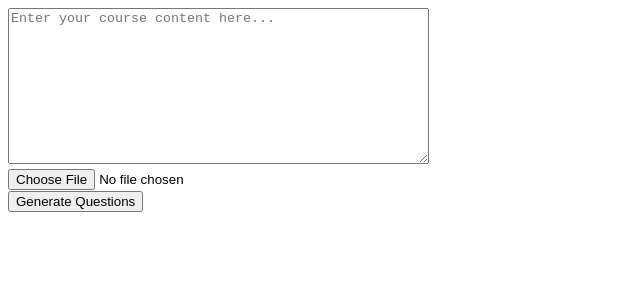
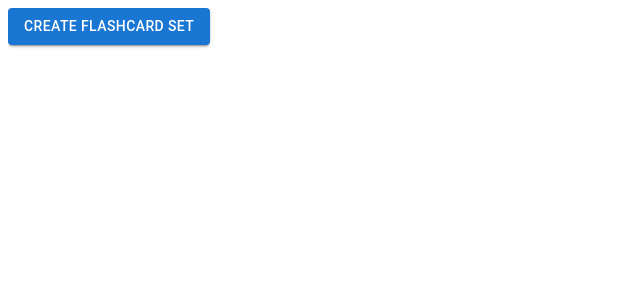
Before and after one commit to RawanKarroum/StudyPulse, a Next.js app in the folder study-pulse/: page / in a window 1280 px wide. Shown: the top 300 px of the page, without its empty margins (0-640 px from the left). Built offline with nearby package versions, Linux system fonts and the light colour scheme.

Commit message:
added modal and title to flashcard page and fixed routing

```diff
--- a/study-pulse/app/page.tsx
+++ b/study-pulse/app/page.tsx
@@ -2,12 +2,31 @@
 
 import React, { useState, FormEvent, ChangeEvent } from 'react';
 import { useRouter } from 'next/navigation';
+import {
+  Button,
+  Dialog,
+  DialogActions,
+  DialogContent,
+  DialogTitle,
+  TextField,
+  TextareaAutosize,
+} from '@mui/material';
 
 export default function Home() {
+  const [open, setOpen] = useState(false);
+  const [title, setTitle] = useState<string>('');
   const [textContent, setTextContent] = useState<string>('');
   const [file, setFile] = useState<File | null>(null);
   const [uploadStatus, setUploadStatus] = useState<string>('');
   const router = useRouter();
+
+  const handleClickOpen = () => {
+    setOpen(true);
+  };
+
+  const handleClose = () => {
+    setOpen(false);
+  };
 
   const handleTextChange = (event: ChangeEvent<HTMLTextAreaElement>) => {
     setTextContent(event.target.value);
@@ -20,8 +39,17 @@ export default function Home() {
     setTextContent('');
   };
 
+  const handleTitleChange = (event: ChangeEvent<HTMLInputElement>) => {
+    setTitle(event.target.value);
+  };
+
   const handleSubmit = async (event: FormEvent) => {
     event.preventDefault();
+
+    if (!title.trim()) {
+      setUploadStatus('Please enter a title for your flashcard set.');
+      return;
+    }
 
     if (!textContent.trim() && !file) {
       setUploadStatus('Please enter text content or upload a file.');
@@ -58,7 +86,7 @@ export default function Home() {
       const data = await response.json();
       setUploadStatus('Content processed successfully!');
 
-      router.push(`/flashcard-page?aiResponse=${encodeURIComponent(JSON.stringify(data.questionsAndAnswers))}`);
+      router.push(`/flashcard-page/${encodeURIComponent(title)}?aiResponse=${encodeURIComponent(JSON.stringify(data.questionsAndAnswers))}`);
     } catch (error) {
       setUploadStatus('Error processing content.');
       console.error('Upload Error:', error);
@@ -67,20 +95,47 @@ export default function Home() {
 
   return (
     <div>
-      <form onSubmit={handleSubmit}>
-        <textarea
-          rows={10}
-          cols={50}
-          value={textContent}
-          onChange={handleTextChange}
-          placeholder="Enter your course content here..."
-        />
-        <br />
-        <input type="file" accept=".txt,.pdf" onChange={handleFileChange} />
-        <br />
-        <button type="submit">Generate Questions</button>
-        <p>{uploadStatus}</p>
-      </form>
+      <Button variant="contained" color="primary" onClick={handleClickOpen}>
+        Create Flashcard Set
+      </Button>
+
+      <Dialog open={open} onClose={handleClose}>
+        <DialogTitle>Create Flashcard Set</DialogTitle>
+        <DialogContent>
+          <TextField
+            autoFocus
+            margin="dense"
+            label="Flashcard Set Title"
+            fullWidth
+            variant="standard"
+            value={title}
+            onChange={handleTitleChange}
+          />
+          <TextareaAutosize
+            minRows={6}
+            placeholder="Paste your notes here..."
+            value={textContent}
+            onChange={handleTextChange}
+            style={{ width: '100%', marginTop: '16px' }}
+          />
+          <input
+            type="file"
+            accept=".txt,.pdf"
+            onChange={handleFileChange}
+            style={{ marginTop: '16px', width: '100%' }}
+          />
+        </DialogContent>
+        <DialogActions>
+          <Button onClick={handleClose} color="secondary">
+            Cancel
+          </Button>
+          <Button onClick={handleSubmit} color="primary">
+            Generate Flashcards
+          </Button>
+        </DialogActions>
+      </Dialog>
+
+      <p>{uploadStatus}</p>
     </div>
   );
 }
```
Also changed, not shown: study-pulse/app/flashcard-page/[title]/page.tsx (renamed from study-pulse/app/flashcard-page/page.tsx, +9 -2 lines).
